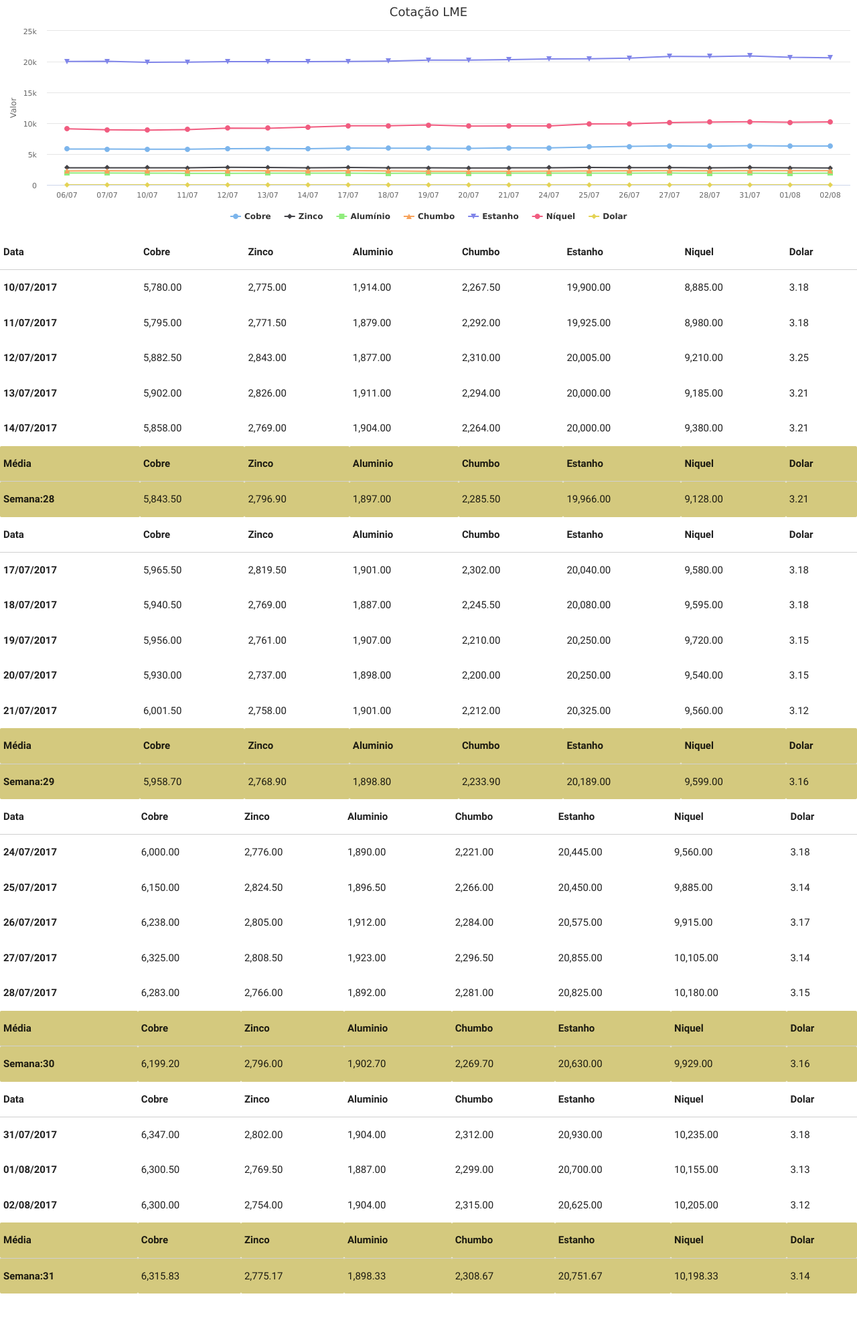
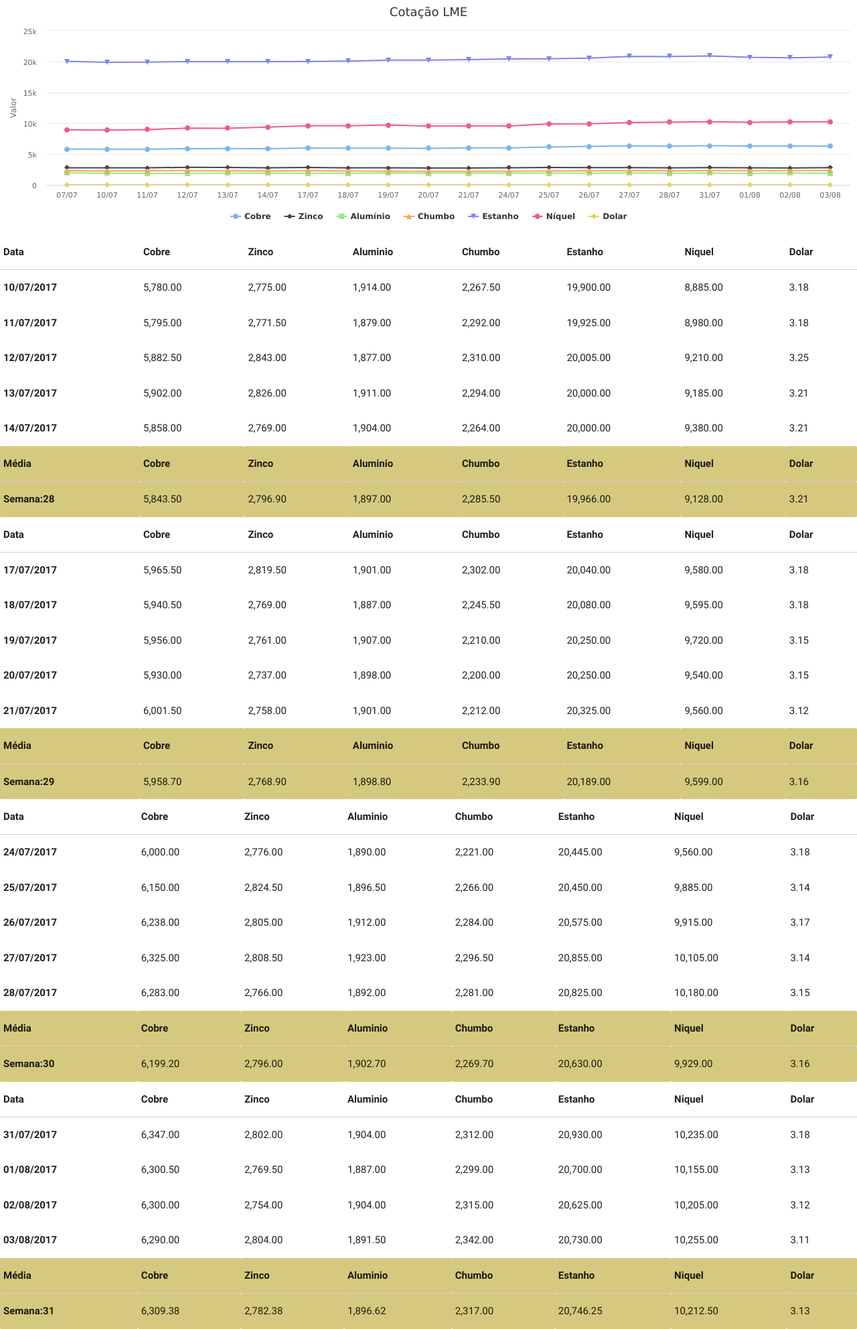
Before and after one commit to tiagocordeiro/flask-lme-chart, a Flask app: page /lme/dashboard in a window 1280 px wide. Shown: the whole page at 67% size. Before the commit the page ends 1931 px from the top, so only its background shows below. Run offline with Flask 2, Linux system fonts and the light colour scheme; some libraries are stand-ins or nearby versions.

Commit message:
Cotação Atualizada

```diff
--- a/static/cotacao-atual.csv
+++ b/static/cotacao-atual.csv
@@ -1,5 +1,4 @@
 Date,Cobre,Zinco,Aluminio,Chumbo,Estanho,Niquel,Dolar
-2017-07-06,5828.5,2785.0,1925.5,2266.0,20025.0,9090.0,3.2869999408722
 2017-07-07,5809.0,2778.0,1920.0,2270.0,20050.0,8950.0,3.2973001003265
 2017-07-10,5780.0,2775.0,1914.0,2267.5,19900.0,8885.0,3.1777000427246
 2017-07-11,5795.0,2771.5,1879.0,2292.0,19925.0,8980.0,
@@ -19,3 +18,4 @@ Date,Cobre,Zinco,Aluminio,Chumbo,Estanho,Niquel,Dolar
 2017-07-31,6347.0,2802.0,1904.0,2312.0,20930.0,10235.0,3.1777000427246
 2017-08-01,6300.5,2769.5,1887.0,2299.0,20700.0,10155.0,3.1257998943329
 2017-08-02,6300.0,2754.0,1904.0,2315.0,20625.0,10205.0,3.1228001117706
+2017-08-03,6290.0,2804.0,1891.5,2342.0,20730.0,10255.0,3.1122000217438
--- a/templates/mesclado.html
+++ b/templates/mesclado.html
@@ -768,6 +768,32 @@
     3.12
    </td>
   </tr>
+  <tr>
+   <th>
+    03/08/2017
+   </th>
+   <td>
+    6,290.00
+   </td>
+   <td>
+    2,804.00
+   </td>
+   <td>
+    1,891.50
+   </td>
+   <td>
+    2,342.00
+   </td>
+   <td>
+    20,730.00
+   </td>
+   <td>
+    10,255.00
+   </td>
+   <td>
+    3.11
+   </td>
+  </tr>
  </tbody>
  <thead>
   <tr style="text-align: right; background-color: #d4c97e !important;">
@@ -803,25 +829,25 @@
     Semana:31
    </th>
    <td>
-    6,315.83
+    6,309.38
    </td>
    <td>
-    2,775.17
+    2,782.38
    </td>
    <td>
-    1,898.33
+    1,896.62
    </td>
    <td>
-    2,308.67
+    2,317.00
    </td>
    <td>
-    20,751.67
+    20,746.25
    </td>
    <td>
-    10,198.33
+    10,212.50
    </td>
    <td>
-    3.14
+    3.13
    </td>
   </tr>
  </tbody>
```
Also changed, not shown: static/todo-periodo.csv.
